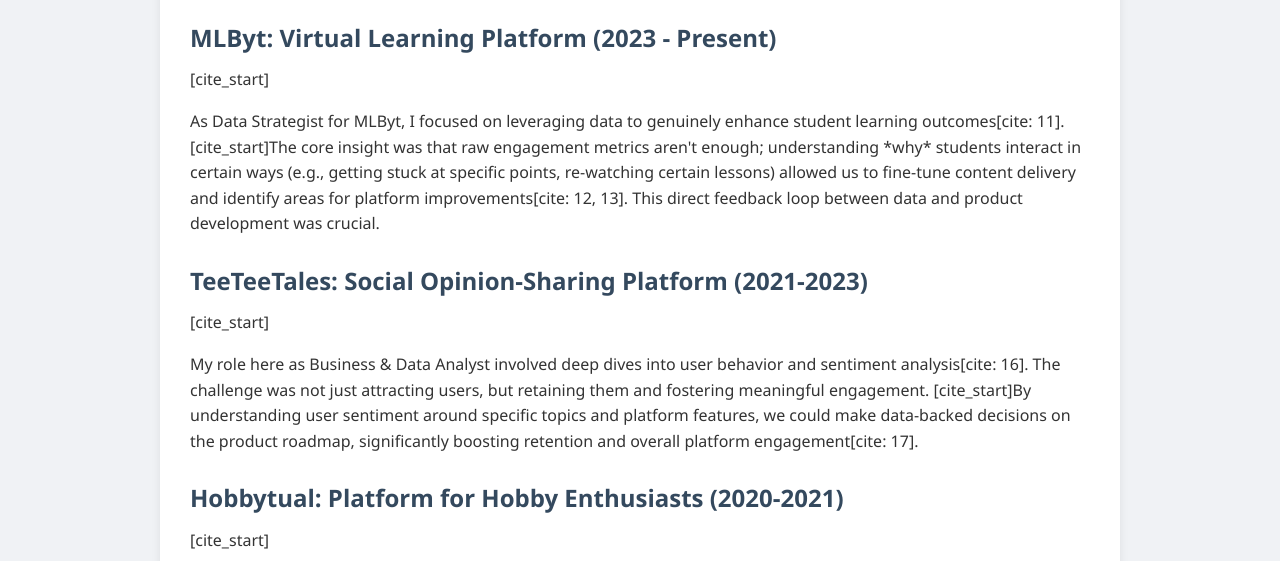
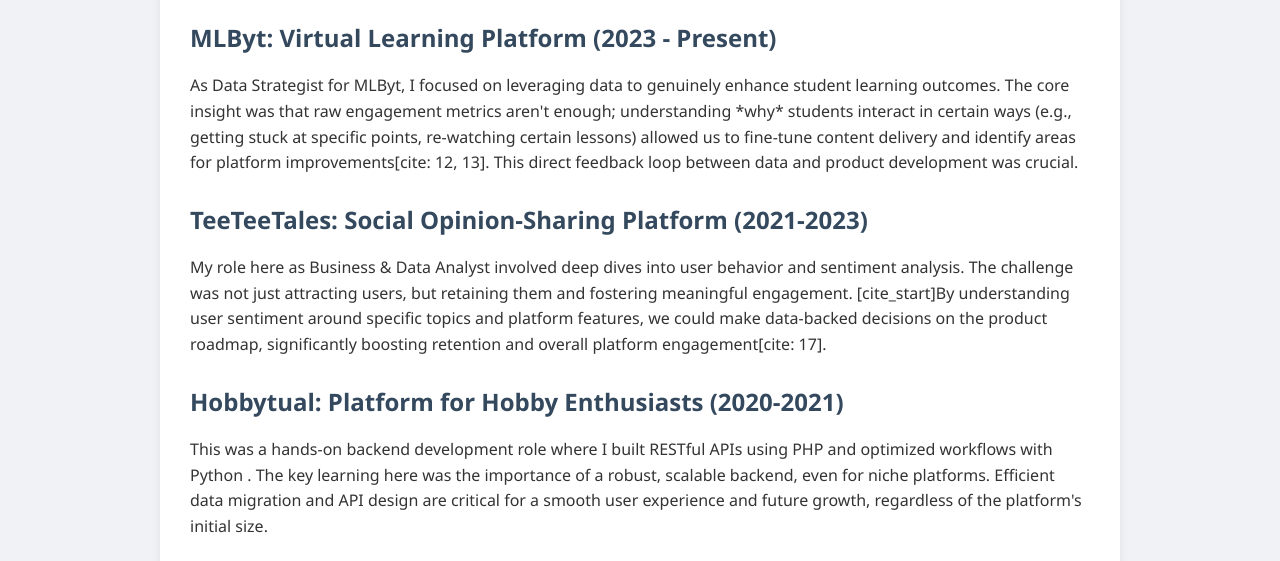
Before and after one commit to mayankteacher/mayankteacher.github.io, a plain HTML site: page page3.html in a window 1280 px wide. Shown: the part 339-900 px from the top of the page. Drawn offline with Linux system fonts and the light colour scheme.

Commit message:
Update page3.html

```diff
--- a/page3.html
+++ b/page3.html
@@ -29,16 +29,16 @@
                 <h2>My Entrepreneurial Projects & Insights</h2>
 
                 <h3>MLByt: Virtual Learning Platform (2023 - Present)</h3>
-                [cite_start]<p>As Data Strategist for MLByt, I focused on leveraging data to genuinely enhance student learning outcomes[cite: 11]. [cite_start]The core insight was that raw engagement metrics aren't enough; understanding *why* students interact in certain ways (e.g., getting stuck at specific points, re-watching certain lessons) allowed us to fine-tune content delivery and identify areas for platform improvements[cite: 12, 13]. This direct feedback loop between data and product development was crucial.</p>
+                <p>As Data Strategist for MLByt, I focused on leveraging data to genuinely enhance student learning outcomes. The core insight was that raw engagement metrics aren't enough; understanding *why* students interact in certain ways (e.g., getting stuck at specific points, re-watching certain lessons) allowed us to fine-tune content delivery and identify areas for platform improvements[cite: 12, 13]. This direct feedback loop between data and product development was crucial.</p>
 
                 <h3>TeeTeeTales: Social Opinion-Sharing Platform (2021-2023)</h3>
-                [cite_start]<p>My role here as Business & Data Analyst involved deep dives into user behavior and sentiment analysis[cite: 16]. The challenge was not just attracting users, but retaining them and fostering meaningful engagement. [cite_start]By understanding user sentiment around specific topics and platform features, we could make data-backed decisions on the product roadmap, significantly boosting retention and overall platform engagement[cite: 17].</p>
+                <p>My role here as Business & Data Analyst involved deep dives into user behavior and sentiment analysis. The challenge was not just attracting users, but retaining them and fostering meaningful engagement. [cite_start]By understanding user sentiment around specific topics and platform features, we could make data-backed decisions on the product roadmap, significantly boosting retention and overall platform engagement[cite: 17].</p>
 
                 <h3>Hobbytual: Platform for Hobby Enthusiasts (2020-2021)</h3>
-                [cite_start]<p>This was a hands-on backend development role where I built RESTful APIs using PHP and optimized workflows with Python[cite: 20, 21]. The key learning here was the importance of a robust, scalable backend, even for niche platforms. Efficient data migration and API design are critical for a smooth user experience and future growth, regardless of the platform's initial size.</p>
+                <p>This was a hands-on backend development role where I built RESTful APIs using PHP and optimized workflows with Python . The key learning here was the importance of a robust, scalable backend, even for niche platforms. Efficient data migration and API design are critical for a smooth user experience and future growth, regardless of the platform's initial size.</p>
 
                 <h3>Pursuing AI Minor at IIT Ropar</h3>
-                [cite_start]<p>My current pursuit of a Minor in Artificial Intelligence at IIT Ropar [cite: 36] stems from a conviction that AI will be a transformative force in education and data analysis. I believe that understanding AI's capabilities will allow me to design even more intelligent, adaptive, and impactful learning solutions in the future, bridging my passion for education with cutting-edge technology.</p>
+                <p>My current pursuit of a Minor in Artificial Intelligence at IIT Ropar [cite: 36] stems from a conviction that AI will be a transformative force in education and data analysis. I believe that understanding AI's capabilities will allow me to design even more intelligent, adaptive, and impactful learning solutions in the future, bridging my passion for education with cutting-edge technology.</p>
             </section>
         </div>
     </main>
```
